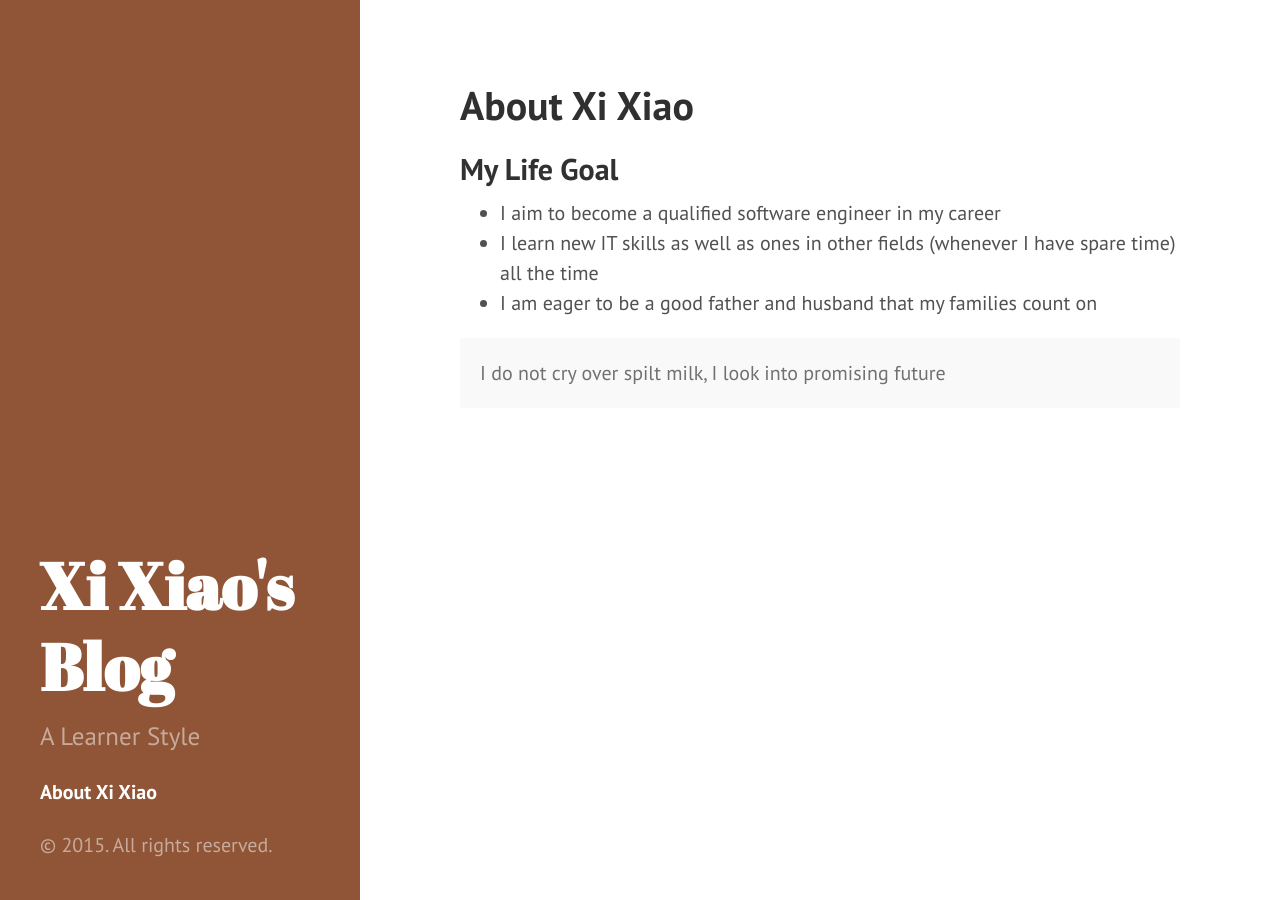
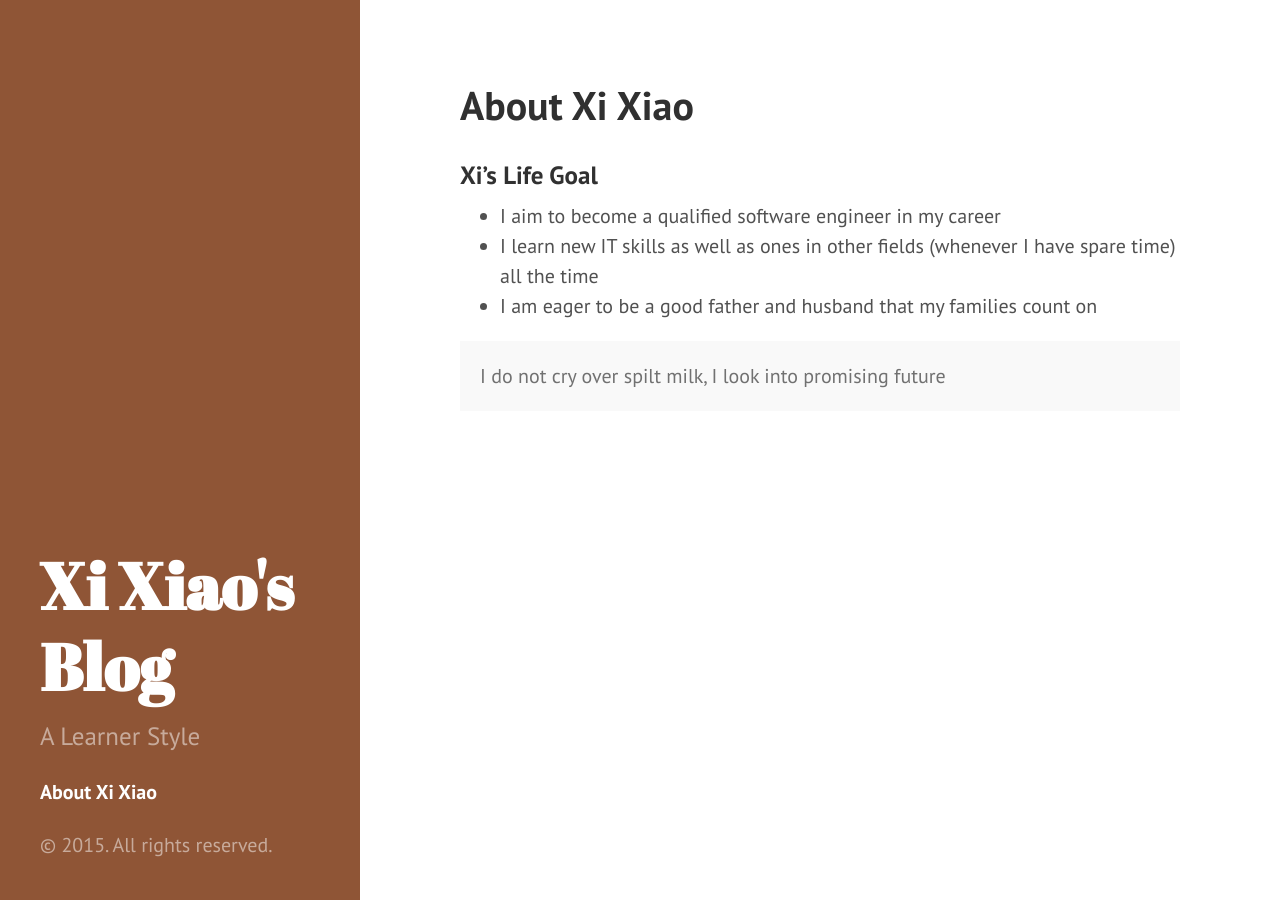
Before and after one commit to Xixiao007/blog.xixiao.info, a Jekyll site: the page built from about.md, in a window 1280 px wide. Built offline with Jekyll 4.4.1, drawn with Linux system fonts in a browser that asks for light colours.

Commit message:
"commit"

```diff
--- a/about.md
+++ b/about.md
@@ -3,7 +3,9 @@ layout: page
 title: About Xi Xiao
 ---
 
-## My Life Goal
+
+
+###Xi's Life Goal
 - I aim to become a qualified software engineer in my career
 - I learn new IT skills as well as ones in other fields (whenever I have spare time) all the time
 - I am eager to be a good father and husband that my families count on
```
